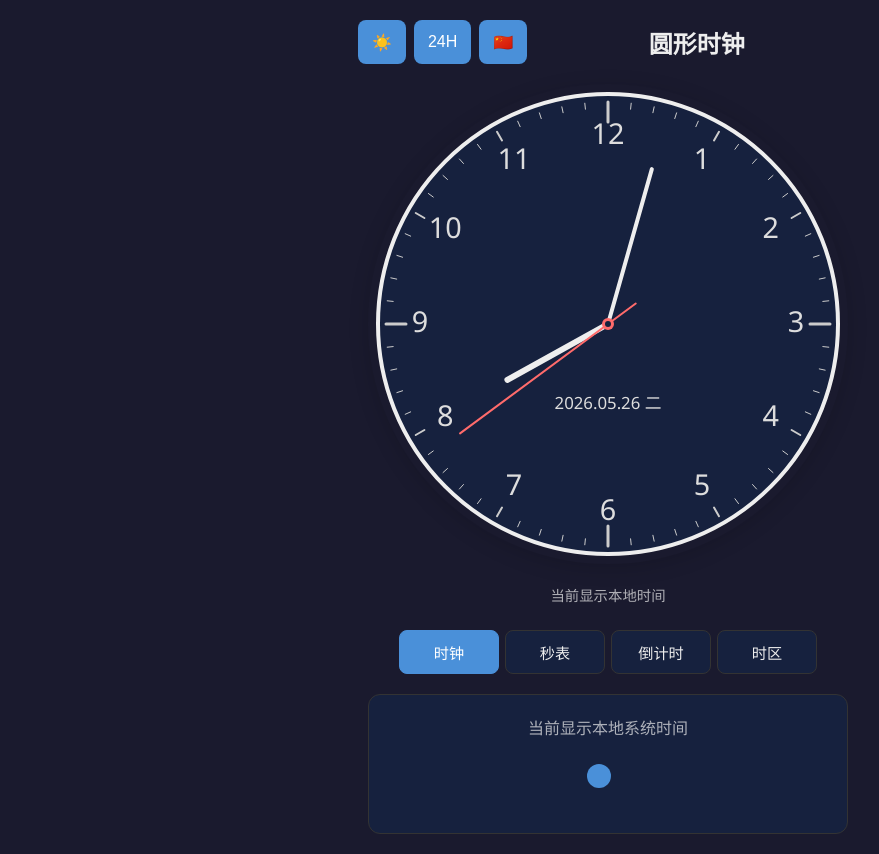
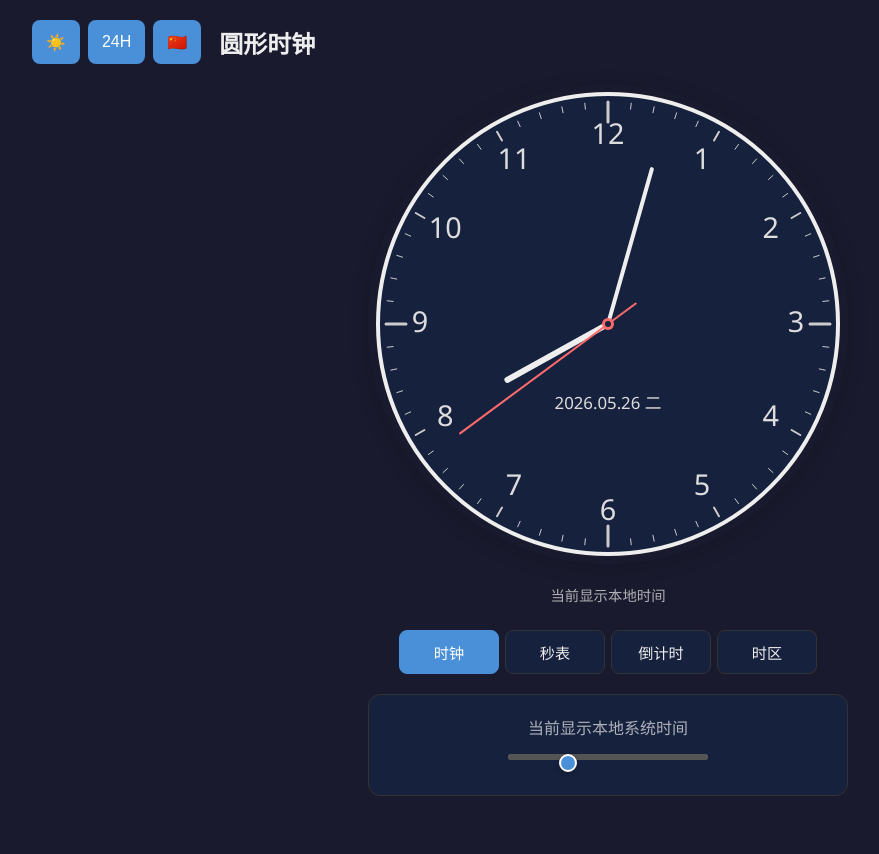
Before and after one commit to allenwwg/clockart, a website built with Vite: page clock-app/index.html in a window 1280 px wide. Both pictures are taken after a click on the button "切换主题". Shown: the whole page, without its empty margins (32-911 px from the left). After the commit the page ends 816 px from the top, so only its background shows below. Built offline with nearby package versions, Linux system fonts and the light colour scheme.

Commit message:
fix: update asset references and improve clock size slider functionality

```diff
--- a/clock-app/index.html
+++ b/clock-app/index.html
@@ -98,7 +98,7 @@
         <div class="panel-content">
           <p data-i18n="clockPanelDesc">当前显示本地系统时间</p>
           <div class="size-control">
-            <input type="range" id="clock-size-slider" min="200" max="800" value="480" step="10" />
+            <input type="range" id="clock-size-slider" min="200" max="1200" value="480" step="10" />
           </div>
         </div>
       </section>
--- a/clock-app/src/main.ts
+++ b/clock-app/src/main.ts
@@ -190,7 +190,8 @@ function getThemeColors(): ThemeConfig {
 
 // Initialize canvas size
 function initCanvas(): void {
-  const size = Math.min(clockSize, window.innerWidth - 40);
+  const maxWidth = window.innerWidth - 40;
+  const size = Math.min(clockSize, maxWidth);
   cachedCanvasSize = size;
   const dpr = window.devicePixelRatio || 1;
   canvas.width = size * dpr;
--- a/clock-app/src/style.css
+++ b/clock-app/src/style.css
@@ -63,7 +63,7 @@ body {
 
 #app {
   width: 100%;
-  max-width: 500px;
+  max-width: 90vw;
   display: flex;
   flex-direction: column;
   align-items: center;
@@ -83,7 +83,8 @@ header h1 {
   font-size: 1.5rem;
   font-weight: 600;
   flex: 1;
-  text-align: center;
+  text-align: left;
+  padding-left: 10px;
   min-width: 0;
   white-space: nowrap;
   overflow: hidden;
@@ -361,31 +362,60 @@ header h1 {
 
 .size-control input[type="range"] {
   width: 100%;
-  max-width: 300px;
+  max-width: 200px;
+  height: 6px;
   cursor: pointer;
   -webkit-appearance: none;
   appearance: none;
-  height: 44px;
-  background: transparent;
+  background: #aaa;
+  border-radius: 3px;
+  outline: none;
+}
+
+[data-theme="dark"] .size-control input[type="range"] {
+  background: #555;
+}
+
+.size-control input[type="range"]::-webkit-slider-runnable-track {
+  height: 6px;
+  background: #aaa;
+  border-radius: 3px;
+}
+
+[data-theme="dark"] .size-control input[type="range"]::-webkit-slider-runnable-track {
+  background: #555;
 }
 
 .size-control input[type="range"]::-webkit-slider-thumb {
   -webkit-appearance: none;
-  width: 24px;
-  height: 24px;
+  width: 18px;
+  height: 18px;
   border-radius: 50%;
-  background: var(--btn-bg);
+  background: #4a90d9;
   cursor: pointer;
+  border: 2px solid #fff;
+  box-shadow: 0 1px 4px rgba(0, 0, 0, 0.3);
+}
+
+.size-control input[type="range"]::-moz-range-track {
+  height: 6px;
+  background: #aaa;
+  border-radius: 3px;
   border: none;
 }
 
+[data-theme="dark"] .size-control input[type="range"]::-moz-range-track {
+  background: #555;
+}
+
 .size-control input[type="range"]::-moz-range-thumb {
-  width: 24px;
-  height: 24px;
+  width: 18px;
+  height: 18px;
   border-radius: 50%;
-  background: var(--btn-bg);
+  background: #4a90d9;
   cursor: pointer;
-  border: none;
+  border: 2px solid #fff;
+  box-shadow: 0 1px 4px rgba(0, 0, 0, 0.3);
 }
 
 /* Mobile: up to 600px */
```
Also changed, not shown: clock-app/dist/index.html.
